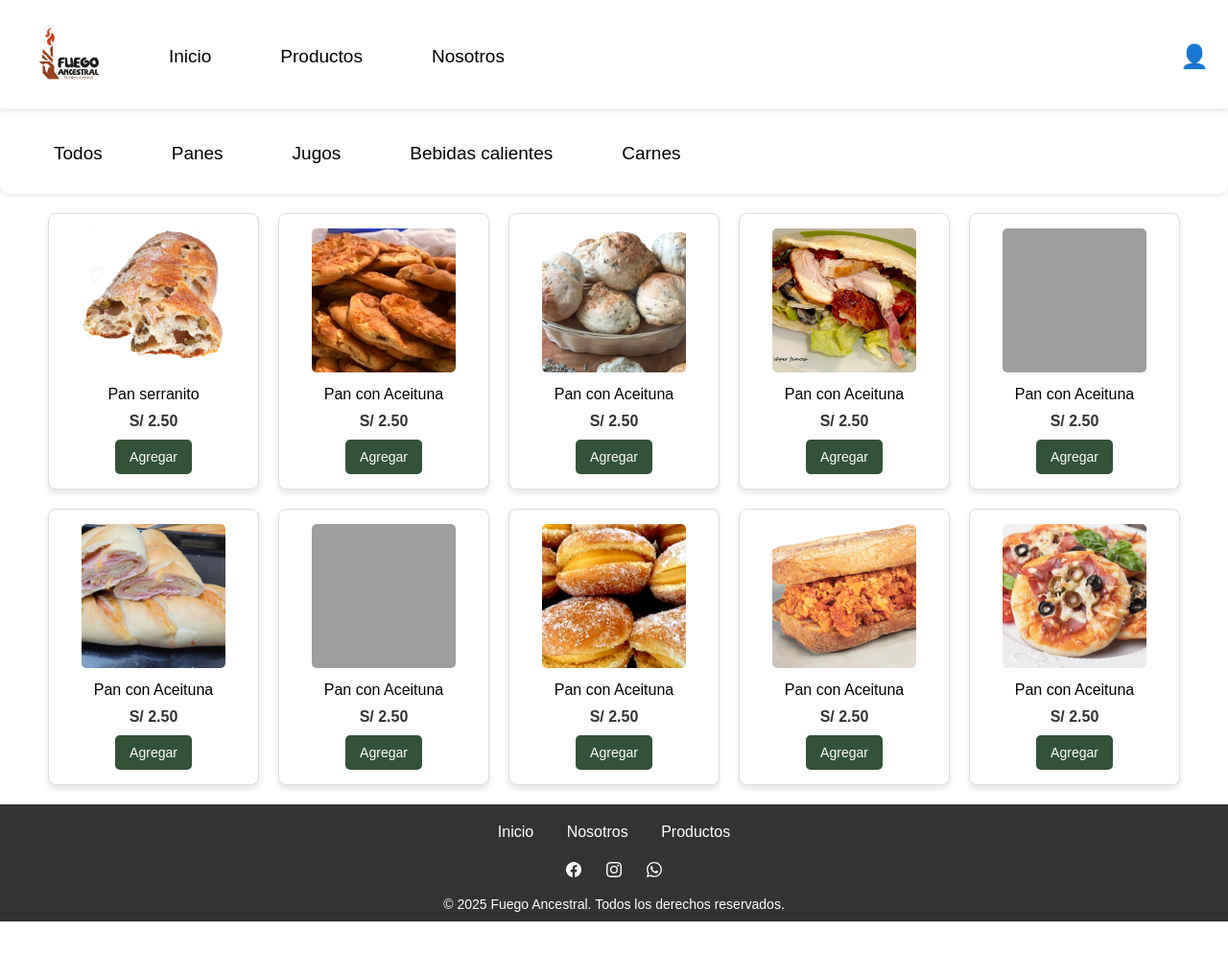
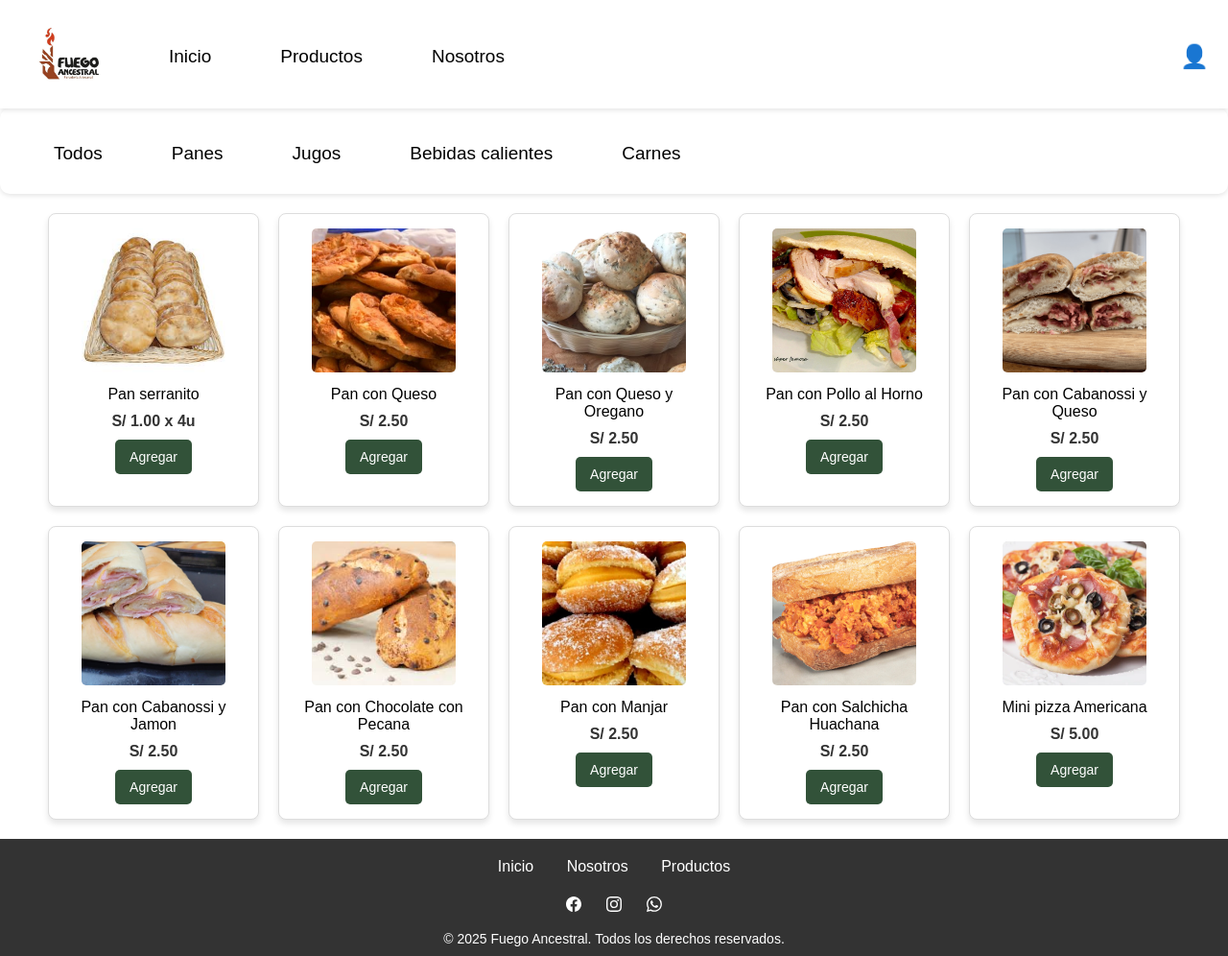
Before and after one commit to isnteres/tienda, a PHP site: page /productos/panes.php in a window 1280 px wide. Shown: the whole page at 96% size. Before the commit the page ends 960 px from the top, so only its background shows below. Run offline with PHP 8.4, Linux system fonts and the light colour scheme; grey boxes are pictures that could not be loaded.

Commit message:
rectificacion de codigo y mejoramiento para que las secciones se puedan seleccionar

```diff
--- a/php1.0/layout/header1.php
+++ b/php1.0/layout/header1.php
@@ -4,19 +4,19 @@
     <meta charset="UTF-8">
     <meta name="viewport" content="width=device-width, initial-scale=1.0">
     <title>Fuego Ancestral</title>
-    <link rel="stylesheet" href="../estilos/style.css">
-    <link rel="stylesheet" href="../estilos/productos.css">
-    <link rel="stylesheet" href="../estilos/nosotros.css">
-    <link rel="stylesheet" href="../estilos/perfil.css">
-    <script defer src="../js/app.js"></script>
-    <script defer src="../js/carrusel.js"></script>
+    <link rel="stylesheet" href="/tienda/php1.0/estilos/style.css">
+    <link rel="stylesheet" href="/tienda/php1.0/estilos/productos.css">
+    <link rel="stylesheet" href="/tienda/php1.0/estilos/nosotros.css">
+    <link rel="stylesheet" href="/tienda/php1.0/estilos/perfil.css">
+    <script defer src="/tienda/php1.0/js/app.js"></script>
+    <script defer src="/tienda/php1.0/js/carrusel.js"></script>
 
 </head>
 <body>
 
     <header class="header">
         <div class="img">
-            <img src="../imagenes/logofuego.jpeg" alt="logo-fuegoancestral">
+            <img src="/tienda/php1.0/imagenes/logofuego.jpeg" alt="logo-fuegoancestral">
         </div>
 
         <button class="button">
@@ -26,9 +26,9 @@
         </button>
         <nav class="nav-menu  ">
             <ul>
-                <li><a href="../index2.php" class="boton">Inicio</a></li>
-                <li><a href="../productos/todos.php" class="boton">Productos</a></li>
-                <li><a href="../nosotros2.php" class="boton">Nosotros</a></li>
+                <li><a href="/tienda/php1.0/index2.php" class="boton">Inicio</a></li>
+                <li><a href="/tienda/php1.0/productos/todos.php" class="boton">Productos</a></li>
+                <li><a href="/tienda/php1.0/nosotros2.php" class="boton">Nosotros</a></li>
             </ul>
            <div class="perfil-container">
                 <button id="perfil-btn" class="perfil-icono">
--- a/php1.0/productos/panes.php
+++ b/php1.0/productos/panes.php
@@ -5,64 +5,64 @@
         <div class="product-container">
 
             <div class="product">
-                <img src="../imagenes/Aceituna.jpg" alt="Pan Serranito" width="150">
+                <img src="../imagenes/serrano.jpg" alt="Pan Serranito" width="150">
                 <p>Pan serranito</p>
-                <p class="price">S/ 2.50</p>
+                <p class="price">S/ 1.00 x 4u</p>
                 <button class="button-1">Agregar</button>
             </div>
 
             <div class="product">
                 <img src="../imagenes/queso.jpg" alt="Pan con Queso" width="150">
-                <p>Pan con Aceituna</p>
+                <p>Pan con Queso</p>
                 <p class="price">S/ 2.50</p>
                 <button class="button-1">Agregar</button>
             </div>
             <div class="product">
                 <img src="../imagenes/quesoyoregano.png" alt="Pan con Queso y Oregano" width="150">
-                <p>Pan con Aceituna</p>
+                <p>Pan con Queso y Oregano</p>
                 <p class="price">S/ 2.50</p>
                 <button class="button-1">Agregar</button>
             </div>
             <div class="product">
                 <img src="../imagenes/pollohorno.jpg" alt="Pan con Pollo al Horno" width="150">
-                <p>Pan con Aceituna</p>
+                <p>Pan con Pollo al Horno</p>
                 <p class="price">S/ 2.50</p>
                 <button class="button-1">Agregar</button>
             </div>
             <div class="product">
-                <img src="../imagenes/cabanossiyqueso" alt="Pan con Cabanossi y Queso" width="150">
-                <p>Pan con Aceituna</p>
+                <img src="../imagenes/cabanossiyqueso.png" alt="Pan con Cabanossi y Queso" width="150">
+                <p>Pan con Cabanossi y Queso</p>
                 <p class="price">S/ 2.50</p>
                 <button class="button-1">Agregar</button>
             </div>
             <div class="product">
                 <img src="../imagenes/jamon.jpg" alt="Pan con Cabanossi y Jamon" width="150">
-                <p>Pan con Aceituna</p>
+                <p>Pan con Cabanossi y Jamon</p>
                 <p class="price">S/ 2.50</p>
                 <button class="button-1">Agregar</button>
             </div>
             <div class="product">
-                <img src="../imagenes/chocolate" alt="Pan con Chocolate y Pecanas" width="150">
-                <p>Pan con Aceituna</p>
+                <img src="../imagenes/chocolate.jpg" alt="Pan con Chocolate y Pecanas" width="150">
+                <p>Pan con Chocolate con Pecana</p>
                 <p class="price">S/ 2.50</p>
                 <button class="button-1">Agregar</button>
             </div>
             <div class="product">
                 <img src="../imagenes/manjar.jpg" alt="Pan con Manjar" width="150">
-                <p>Pan con Aceituna</p>
+                <p>Pan con Manjar</p>
                 <p class="price">S/ 2.50</p>
                 <button class="button-1">Agregar</button>
             </div>
             <div class="product">
                 <img src="../imagenes/huachana.jpg" alt="Pan con Salchicha Huachana" width="150">
-                <p>Pan con Aceituna</p>
+                <p>Pan con Salchicha Huachana</p>
                 <p class="price">S/ 2.50</p>
                 <button class="button-1">Agregar</button>
             </div>
             <div class="product">
                 <img src="../imagenes/pizza.jpg" alt="Mini Pizza Americanas" width="150">
-                <p>Pan con Aceituna</p>
-                <p class="price">S/ 2.50</p>
+                <p>Mini pizza Americana</p>
+                <p class="price">S/ 5.00</p>
                 <button class="button-1">Agregar</button>
             </div>
 
```
Also changed, not shown: php1.0/imagenes/chocolate.jpg.jpg (deleted).
